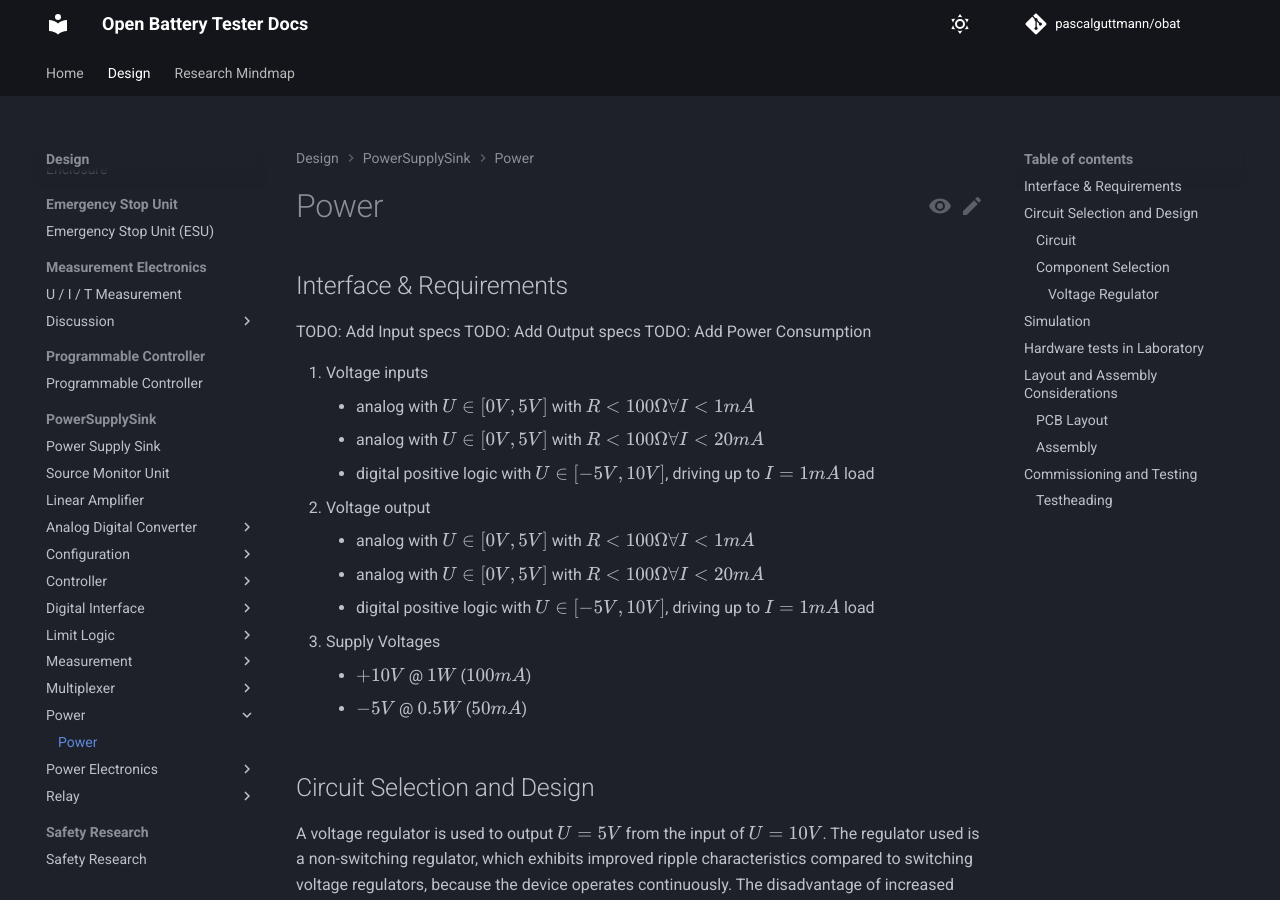
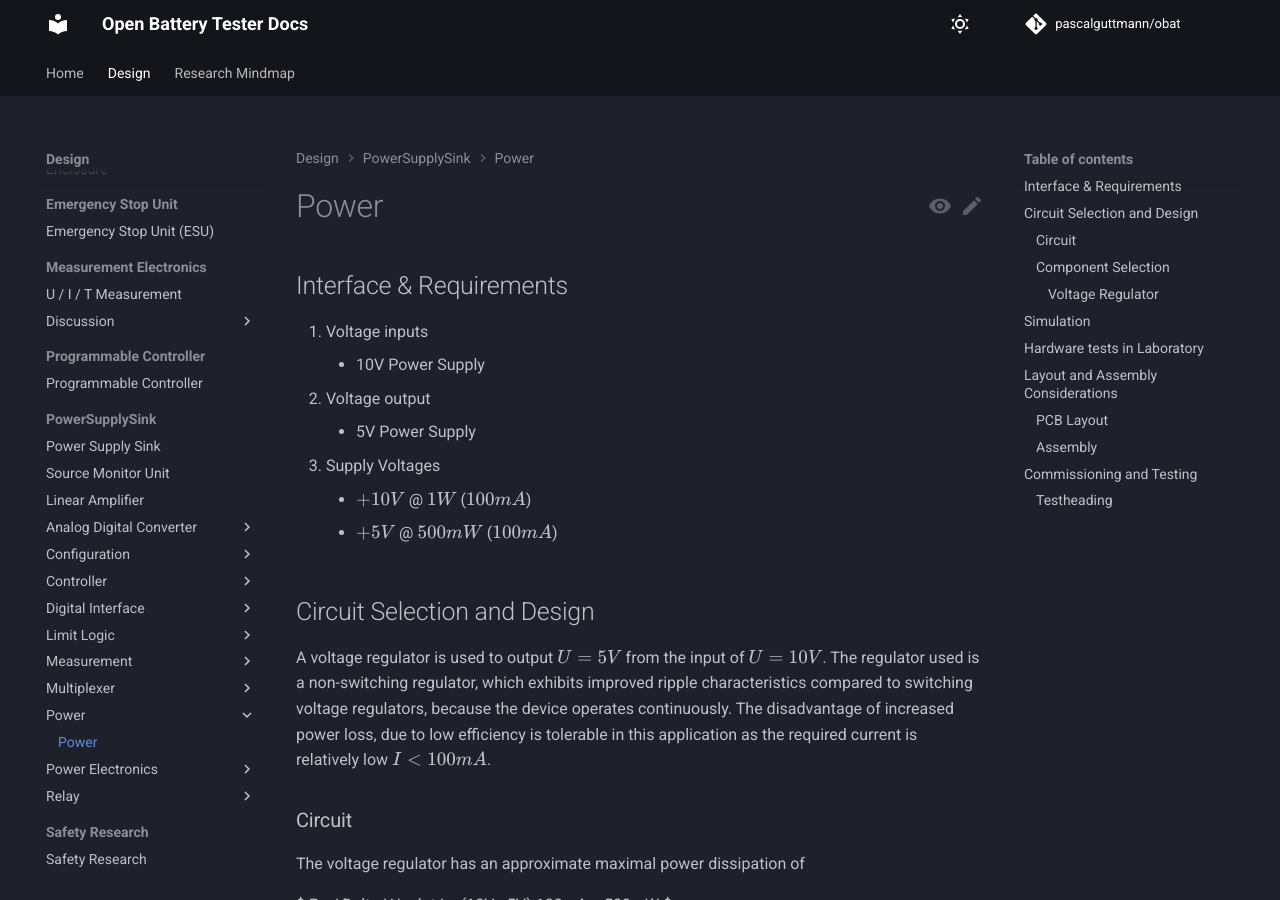
Before and after one commit to pascalguttmann/obat, an MkDocs documentation site: the page built from docs/design/pss/power/power.md, in a window 1280 px wide and 900 px high. Built offline with MkDocs 1.6.1 and Material for MkDocs 9.7.7, drawn with Linux system fonts in a browser that asks for light colours; comment, search, counter and statistics services are not loaded.

Commit message:
add power input output specification

```diff
--- a/docs/design/pss/power/power.md
+++ b/docs/design/pss/power/power.md
@@ -2,23 +2,13 @@
 
 ## Interface & Requirements
 
-TODO: Add Input specs
-TODO: Add Output specs
-TODO: Add Power Consumption
-
 1. Voltage inputs
-    - analog with $U \in [0V, 5V]$ with $R < 100 \Omega \forall I < 1mA$
-    - analog with $U \in [0V, 5V]$ with $R < 100 \Omega \forall I < 20mA$
-    - digital positive logic with $U \in [-5V, 10V]$, driving up to $I = 1 mA$
-    load
+    - 10V Power Supply
 2. Voltage output
-    - analog with $U \in [0V, 5V]$ with $R < 100 \Omega \forall I < 1mA$
-    - analog with $U \in [0V, 5V]$ with $R < 100 \Omega \forall I < 20mA$
-    - digital positive logic with $U \in [-5V, 10V]$, driving up to $I = 1 mA$
-    load
+    - 5V Power Supply
 3. Supply Voltages
     - $+10V$ @ $1W$ ($100mA$)
-    - $-5V$ @ $0.5W$ ($50mA$)
+    - $+5V$ @ $500mW$ ($100mA$)
 
 ## Circuit Selection and Design
 
```
